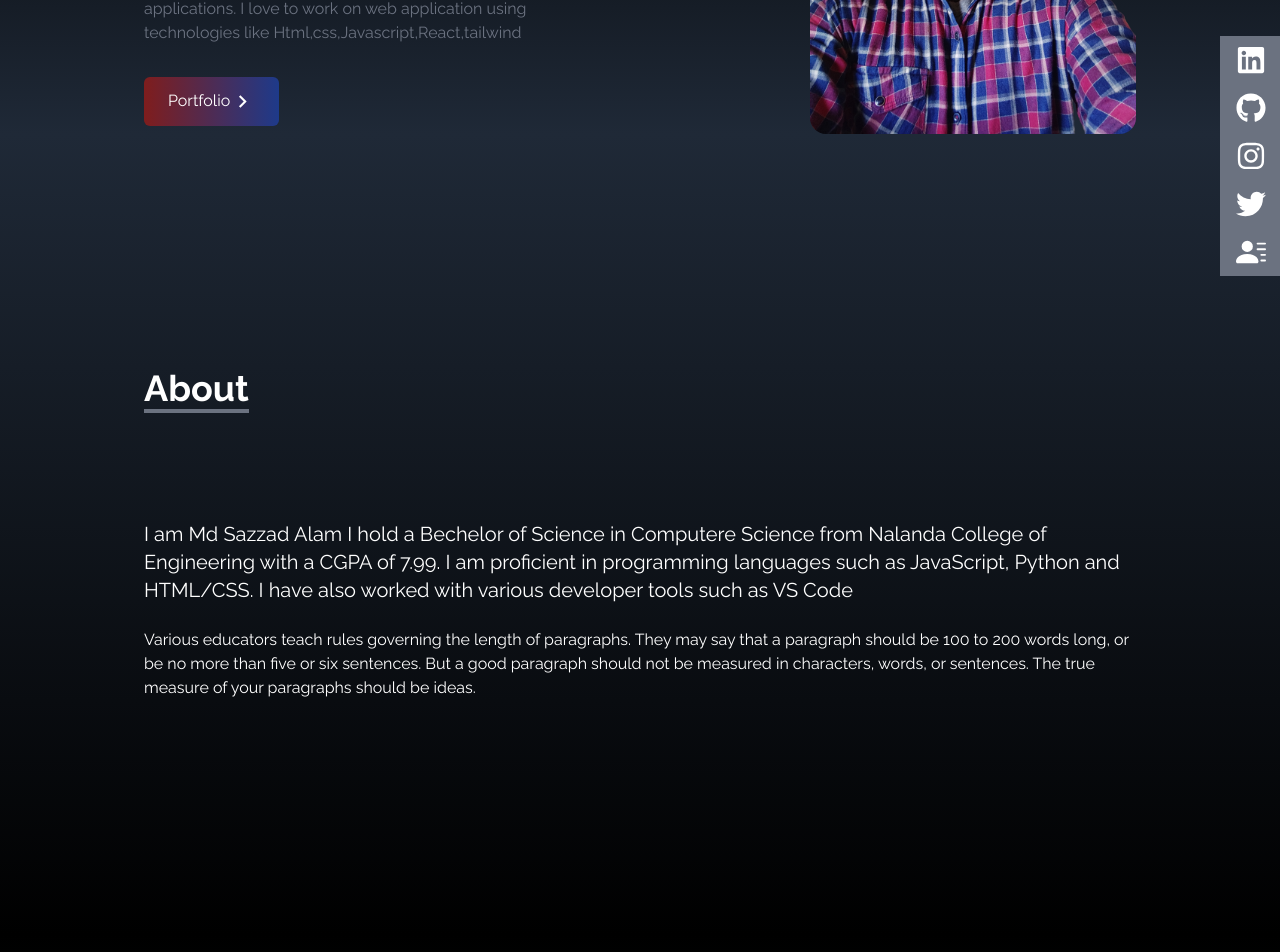
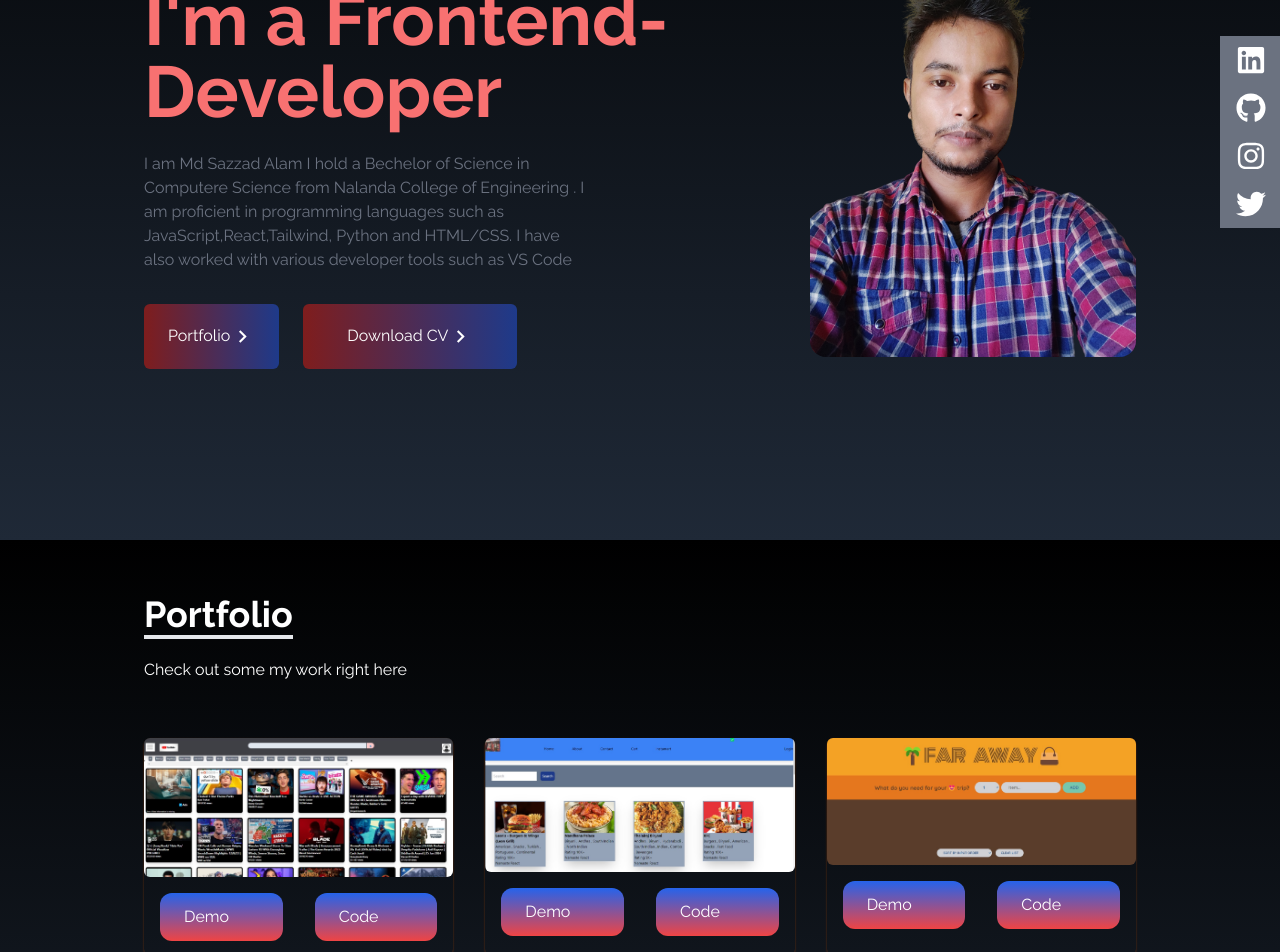
Before and after one commit to sazzadalam112/React-portfolio, a React (Create React App) app: page / in a window 1280 px wide. Shown: the part 300-1252 px from the top of the page. Built offline with nearby package versions, Linux system fonts and the light colour scheme.

Commit message:
add link in demo or code

```diff
--- a/package.json
+++ b/package.json
@@ -10,6 +10,7 @@
     "react-dom": "^18.2.0",
     "react-icons": "^4.12.0",
     "react-scripts": "5.0.1",
+    "react-scroll": "^1.9.0",
     "web-vitals": "^2.1.4"
   },
   "scripts": {
--- a/src/App.js
+++ b/src/App.js
@@ -1,6 +1,6 @@
 import React from 'react'
 import Navbar from './components/Navbar'
-import About from './components/About'
+// import About from './components/About'
 import Home from './components/Home'
 import SocialLinks from './components/SocialLinks'
 import Portfolio from './components/Portfolio'
@@ -12,7 +12,7 @@ const App = () => {
     <div>
       <Navbar />
       <Home />
-      <About />
+      {/* <About /> */}
       <Portfolio />
       <Experience />
       <Contact />
--- a/src/components/About.js
+++ /dev/null
@@ -1,24 +0,0 @@
-import React from 'react'
-
-const About = () => {
-  return (
-    <div name = "about" className='w-full h-screen bg-gradient-to-b from-gray-800 to-black text-white'>
-
-     <div className='max-w-screen-lg p-4 mx-auto flex flex-col justify-center w-full h-full'>
-         <div className='pb-8'>
-            <p className='text-4xl font-bold inline border-b-4 border-gray-500'>About</p>
-         </div>
-         <p className='text-xl mt-20'>
-         I am Md Sazzad Alam I hold a Bechelor of Science in Computere Science from Nalanda College of Engineering with a CGPA of 7.99. I am proficient in programming languages such as JavaScript, Python and HTML/CSS. I have also worked with various developer tools such as VS Code
-         </p>
-         <p>
-        <br/>
-         Various educators teach rules governing the length of paragraphs. They may say that a paragraph should be 100 to 200 words long, or be no more than five or six sentences. But a good paragraph should not be measured in characters, words, or sentences. The true measure of your paragraphs should be ideas.
-         </p>
-
-     </div>
-    </div>
-  )
-}
-
-export default About
--- a/src/components/Contact.js
+++ b/src/components/Contact.js
@@ -3,7 +3,7 @@ import React from 'react'
 const Contact = () => {
   return (
     <div name = 'constact'
-    className='w-full  bg-gradient-to-b from-black to bg-gray-800 p-4 text-white'>
+    className='w-full h-full  bg-gradient-to-b from-black to bg-gray-800 p-4 text-white'>
      <div className='flex flex-col p-4 justify-center max-w-screen-lg mx-auto h-full'>
         <div className='pb-8'>
             <p className='text-4xl font-bold inline border-b-4 border-gray-500'>Contact</p>
--- a/src/components/Home.js
+++ b/src/components/Home.js
@@ -1,29 +1,44 @@
 import React from 'react'
 import MyImage from "../assets/myimage.png";
 import{ MdOutlineKeyboardArrowRight } from "react-icons/md"
+// import {BsFillPersonLinesFill} from "react-icons/bs";
+
 
 const Home = () => {
+
   return (
     <div
       name= "home"
-      className='h-auto w-full bg-gradient-to-b from-black to-gray-800 text-white'>
+      className='h-auto w-full bg-gradient-to-b from-black to-gray-800 text-white pt-10'>
 
-        <div className="max-w-screen-lg mx-auto flex flex-col items-center justify-center h-full px-4 md:flex-row">
+        <div className="max-w-screen-lg mx-auto flex flex-col items-center justify-center h-full md:h-screen px-4 md:flex-row">
             <div className='flex flex-col justify-center h-full'>
-        <h2 className='text-4xl md:text-7xl mt-20 font-bold text-white'>I'm a Frontend-Developer</h2>
+        <h2 className='text-4xl md:text-7xl mt-20 font-bold text-red-400'>I'm a Frontend-Developer</h2>
         <p className='text-gray-500 py-6 max-w-md'>
-        I'm Sazzad a CSE student who is interested in Web development .
-         i have a passion for creating beautiful web applications.
-         I love to work on web application using technologies like
-         Html,css,Javascript,React,tailwind
+
+         I am Md Sazzad Alam I hold a Bechelor of Science in Computere Science from Nalanda College of Engineering . I am proficient in programming languages such as JavaScript,React,Tailwind, Python and HTML/CSS. I have also worked with various developer tools such as VS Code
         </p>
-        <div>
-            <button className='group text-white w-fit px-6 py-3 my-2 flex items-center rounded-md bg-gradient-to-r from-red-900 to-blue-900'>
+        <div className='flex '>
+            <button className='group text-white w-fit px-6 py-3 my-2 flex items-center rounded-md bg-gradient-to-r from-red-900 to-blue-900 '>
                 Portfolio
                 <span className='group-hover:rotate-90 duration-500'>
                     <MdOutlineKeyboardArrowRight size={25} />
                 </span>
             </button>
+            <li className='group text-white w-fit px-6  my-2 flex items-center rounded-md bg-gradient-to-r from-red-900 to-blue-900 mx-6 '>
+               <a
+               href='/resume.png'
+              download={true}
+              className='flex p-5'
+               >
+                 <>
+                 Download CV  <MdOutlineKeyboardArrowRight className="group-hover:rotate-90 duration-500"size={25} />
+
+                </>
+
+               </a>
+            </li>
+
         </div>
        </div>
 
--- a/src/components/Navbar.js
+++ b/src/components/Navbar.js
@@ -8,22 +8,19 @@ const Navbar = () => {
     const links =[
         {
             id: 1,
-            link: 'home'
+            link: 'About'
         },
+
         {
             id: 2,
-            link: 'about'
+            link: 'Portfolio'
         },
         {
             id: 3,
-            link: 'Project'
+            link: 'Experience'
         },
         {
             id: 4,
-            link: 'Experience'
-        },
-        {
-            id: 5,
             link: 'Contact'
         },
         ]
--- a/src/components/Portfolio.js
+++ b/src/components/Portfolio.js
@@ -10,28 +10,42 @@ const Portfolio = () => {
     const profile = [
         {
             id: 1,
-            src: myClock
+            src: myYoutube,
+            demoLink: 'https://youtube-clone-iota-mauve.vercel.app/',
+            codeLink: 'https://github.com/sazzadalam112/youtube-clone',
+        },
 
-        },
         {
             id: 2,
-            src: mySweggy
+            src: mySweggy,
+            demoLink: 'https://food-villa-coral.vercel.app/',
+            codeLink: 'https://github.com/sazzadalam112/Food-villa',
         },
         {
             id: 3,
-            src: myTravel
+            src: myTravel,
+            demoLink: 'https://travel-list-seven.vercel.app/',
+            codeLink: 'https://github.com/sazzadalam112/travel-list',
         },
         {
             id: 4,
-            src: myAnimation
+            src: myAnimation,
+            demoLink: 'https://web-animation-seven.vercel.app/',
+            codeLink: 'https://github.com/sazzadalam112/web-animation',
         },
         {
             id: 5,
-            src: myShoppingList
+            src: myShoppingList,
+            demoLink: 'https://shoppinglistitem.vercel.app/',
+            codeLink: 'https://github.com/sazzadalam112/shoppinglistitem',
         },
+
         {
             id: 6,
-            src: myYoutube
+            src: myClock,
+            demoLink: 'https://animated-clock-gilt.vercel.app/',
+            codeLink: 'https://github.com/sazzadalam112/Animated-clock',
+
         },
 
     ]
@@ -47,15 +61,28 @@ const Portfolio = () => {
 
         <div className='grid sm:grid-cols-2 md:grid-cols-3 gap-8 px-12 sm:px-0'>
             {
-              profile.map(({id,src}) => (
+              profile.map(({id,src,demoLink,codeLink}) => (
               <div key={id} className='shadow-sm shadow-amber-900 rounded-lg'>
                 <img
                 src={src}
                 alt=''
-                className='rounded-md duration-200 hover:scale-105' />
-                <div className='flex items-center justify-center'>
-                    <button className='w-1/2 px-6 py-3 m-4 duration-200 hover:scale-105'>Demo</button>
-                    <button className='w-1/2 px-6 py-3 m-4 duration-200 hover:scale-105'>Code</button>
+                className='rounded-md duration-200 hover:scale-105'
+                />
+                <div className='flex items-center justify-center '>
+                <a
+                  href={demoLink}
+                  target='_blank'
+                  rel='noopener noreferrer'
+                  className='w-1/2 px-6 py-3 m-4 duration-200 hover:scale-105 bg-gradient-to-t from-red-500 to to-blue-600 rounded-xl'>
+                  Demo
+                </a>
+                <a
+                  href={codeLink}
+                  target='_blank'
+                  rel='noopener noreferrer'
+                  className='w-1/2 px-6 py-3 m-4 duration-200 hover:scale-105 bg-gradient-to-t from-red-500 to to-blue-600 rounded-xl'>
+                  Code
+                </a>
                 </div>
             </div>
               ))
--- a/src/components/SocialLinks.js
+++ b/src/components/SocialLinks.js
@@ -47,17 +47,17 @@ const SocialLinks = () => {
         style: 'rounded-tr-md'
 
     },
-    {
-        id: 5,
-        child: (
-            <>
-           <BsFillPersonLinesFill  size={30} Resume />
-            </>
-        ),
-        href: "/resume.png",
-        style: 'rounded-tr-md',
-        download: true,
-    },
+    // {
+    //     id: 5,
+    //     child: (
+    //         <>
+    //        <BsFillPersonLinesFill  size={30} Resume />
+    //         </>
+    //     ),
+    //     href: "/resume.png",
+    //     style: 'rounded-tr-md',
+    //     download: true,
+    // },
  ]
   return (
     <div className=' sm:hidden lg:flex flex-col top-[42%] right-0 fixed'>
```
Also changed, not shown: 1 other file (tests, documents, lock files or other folders).
